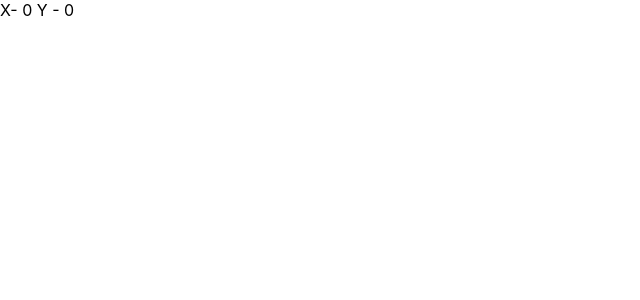
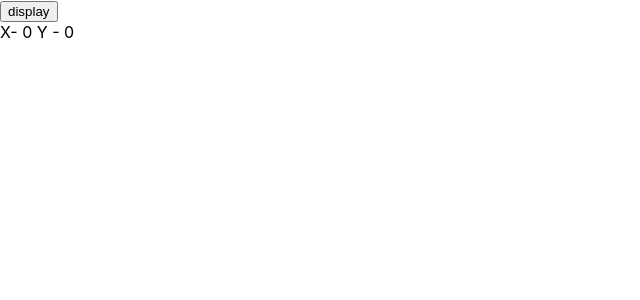
Before and after one commit to Derry-ukere/react-hooks, a React (Create React App) app: page / in a window 1280 px wide. Shown: the top 300 px of the page, without its empty margins (0-640 px from the left). Built offline with nearby package versions, Linux system fonts and the light colour scheme.

Commit message:
implememted clean up

```diff
--- a/src/App.js
+++ b/src/App.js
@@ -1,6 +1,6 @@
 import React from 'react'
 
-import Component from './useEffect/FuncMouse'
+import Component from './useEffect/FuncMouseContainer'
 
 const App = () => {
   return (
--- a/src/useEffect/FuncMouse.js
+++ b/src/useEffect/FuncMouse.js
@@ -8,9 +8,13 @@ const FuncMouse = () => {
     setX(e.clientX)
     setY(e.clientY)
   }
+
+  const useEffCleanUp = () =>
+    window.removeEventListener('mousemove', eventListenerFunc)
   const useEffectFunc = () => {
     console.log('useEffect calld!!')
     window.addEventListener('mousemove', eventListenerFunc)
+    return useEffCleanUp
   }
   useEffect(useEffectFunc, [])
   return (
--- /dev/null
+++ b/src/useEffect/FuncMouseContainer.js
@@ -0,0 +1,15 @@
+import React, { useState } from 'react'
+import Component from './FuncMouse'
+
+const FuncMouseContainer = () => {
+  const [display, setDisplay] = useState(true)
+  const handleClick = () => setDisplay(!display)
+  return (
+    <div>
+      <button onClick={handleClick}> display</button>
+      {display && <Component />}
+    </div>
+  )
+}
+
+export default FuncMouseContainer
```
Also changed, not shown: 1 other file (tests, documents, lock files or other folders).
